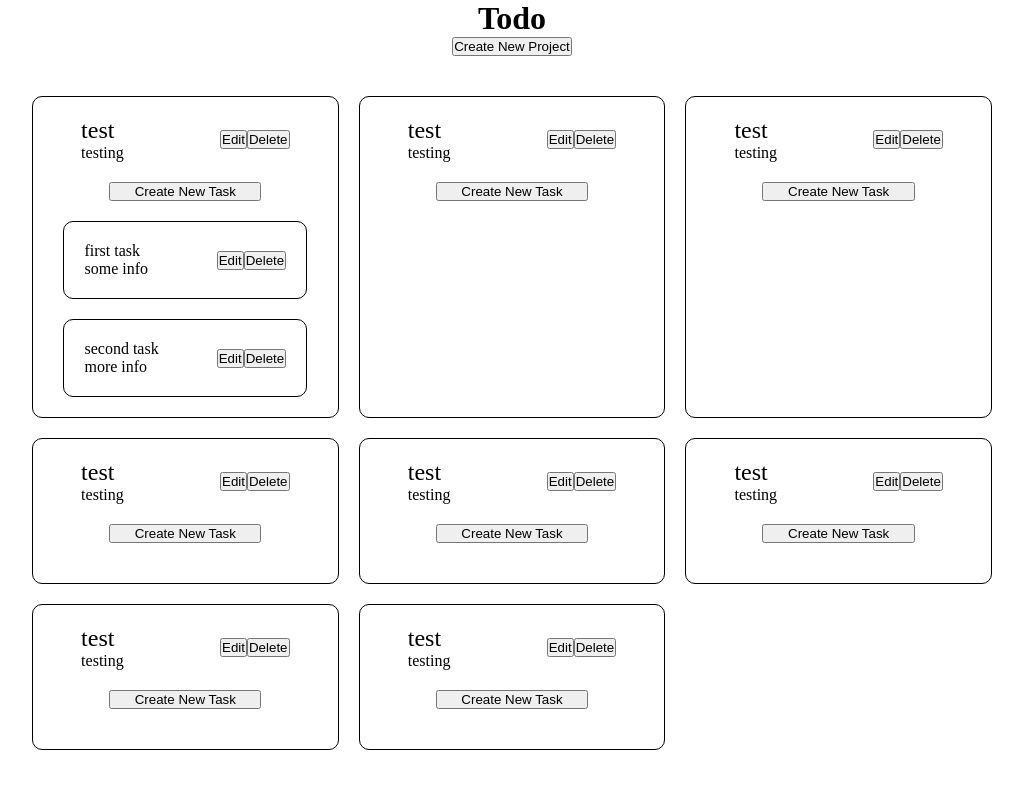
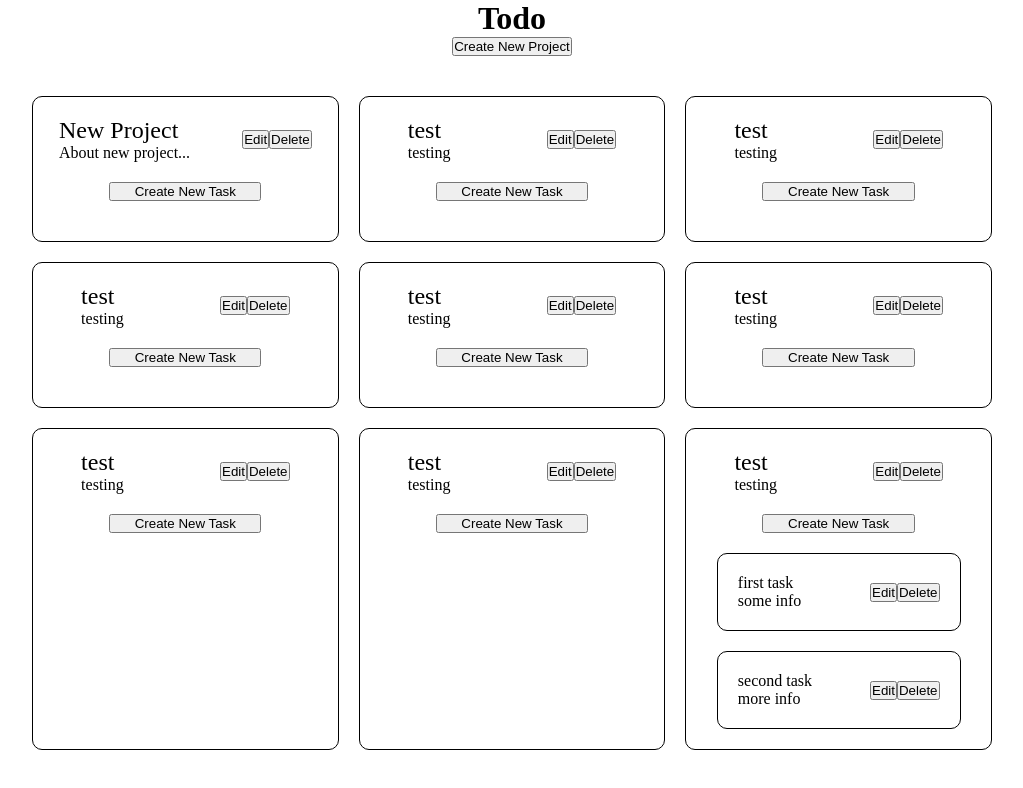
Before and after one commit to marques-j-robinson/odin-todo, a website built with webpack: page src/index.html in a window 1280 px wide. Both pictures are taken after a click on the button "Create New Project". Shown: the whole page, without its empty margins (128-1151 px from the left). Built offline with nearby package versions, Linux system fonts and the light colour scheme.

Commit message:
create function that adds a new project to projects display

```diff
--- a/src/dom-util.js
+++ b/src/dom-util.js
@@ -87,8 +87,9 @@ const createProject = ({name, description, todos}) => {
 
 export const displayProjects = projects => {
     const root = document.querySelector('#projects')
+    root.innerText = ''
 
-    Object.values(projects).forEach(p => {
+    Object.values(projects).reverse().forEach(p => {
         root.append(createProject(p))
     })
 }
--- a/src/index.html
+++ b/src/index.html
@@ -8,7 +8,7 @@
       <header>
         <h1>Todo</h1>
         <nav>
-            <button>Create New Project</button>
+            <button id="createNewProject">Create New Project</button>
         </nav>
       </header>
       <div id="projects"></div>
--- a/src/index.js
+++ b/src/index.js
@@ -3,3 +3,14 @@ import {displayProjects} from './dom-util.js'
 import {projects} from './project.js'
 
 displayProjects(projects)
+
+document.querySelector('#createNewProject').addEventListener('click', () => {
+    const projectId = Object.values(projects).length
+    const project = {
+        'name': 'New Project',
+        'description': 'About new project...',
+        'todos': {},
+    }
+    projects[projectId] = project
+    displayProjects(projects)
+})
```
